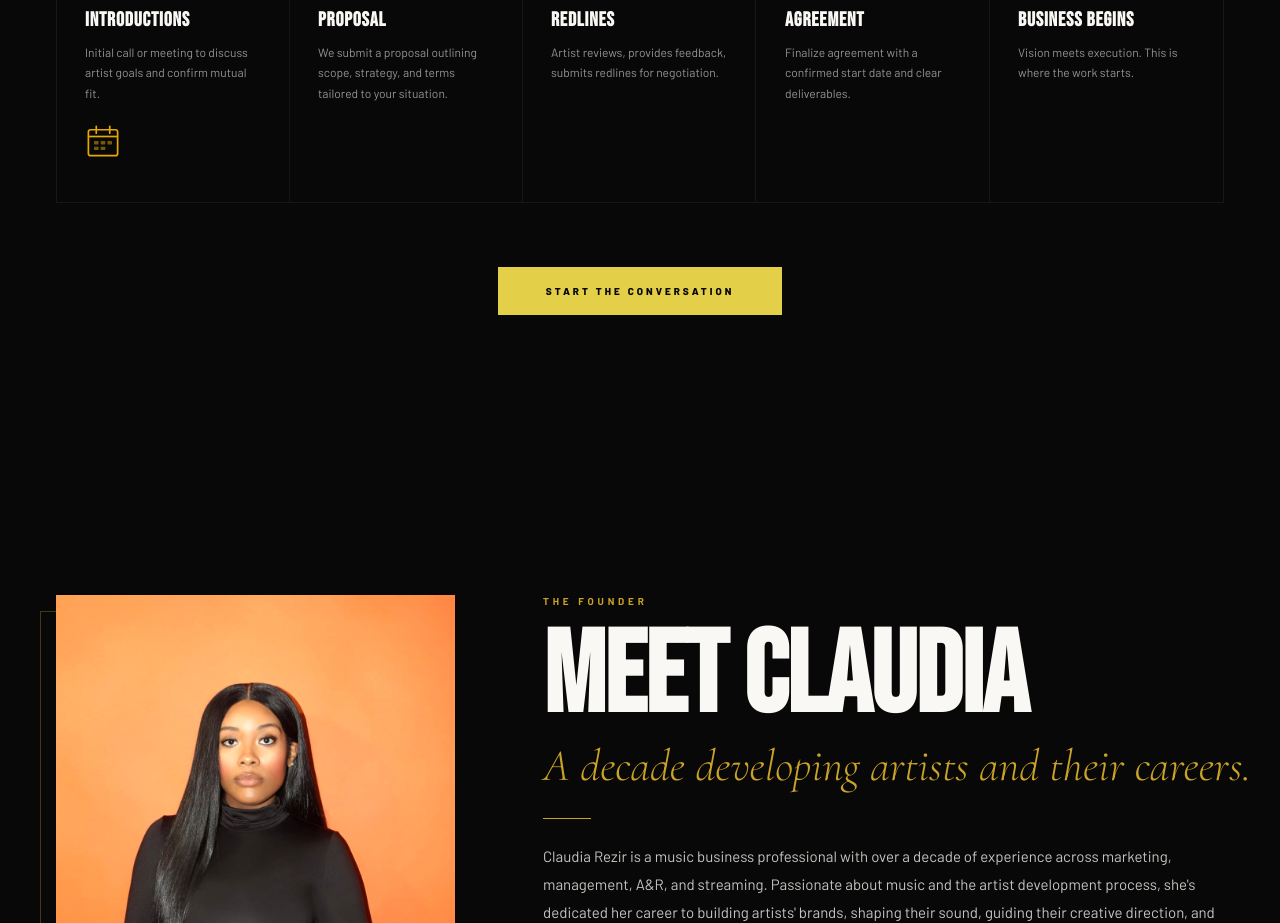
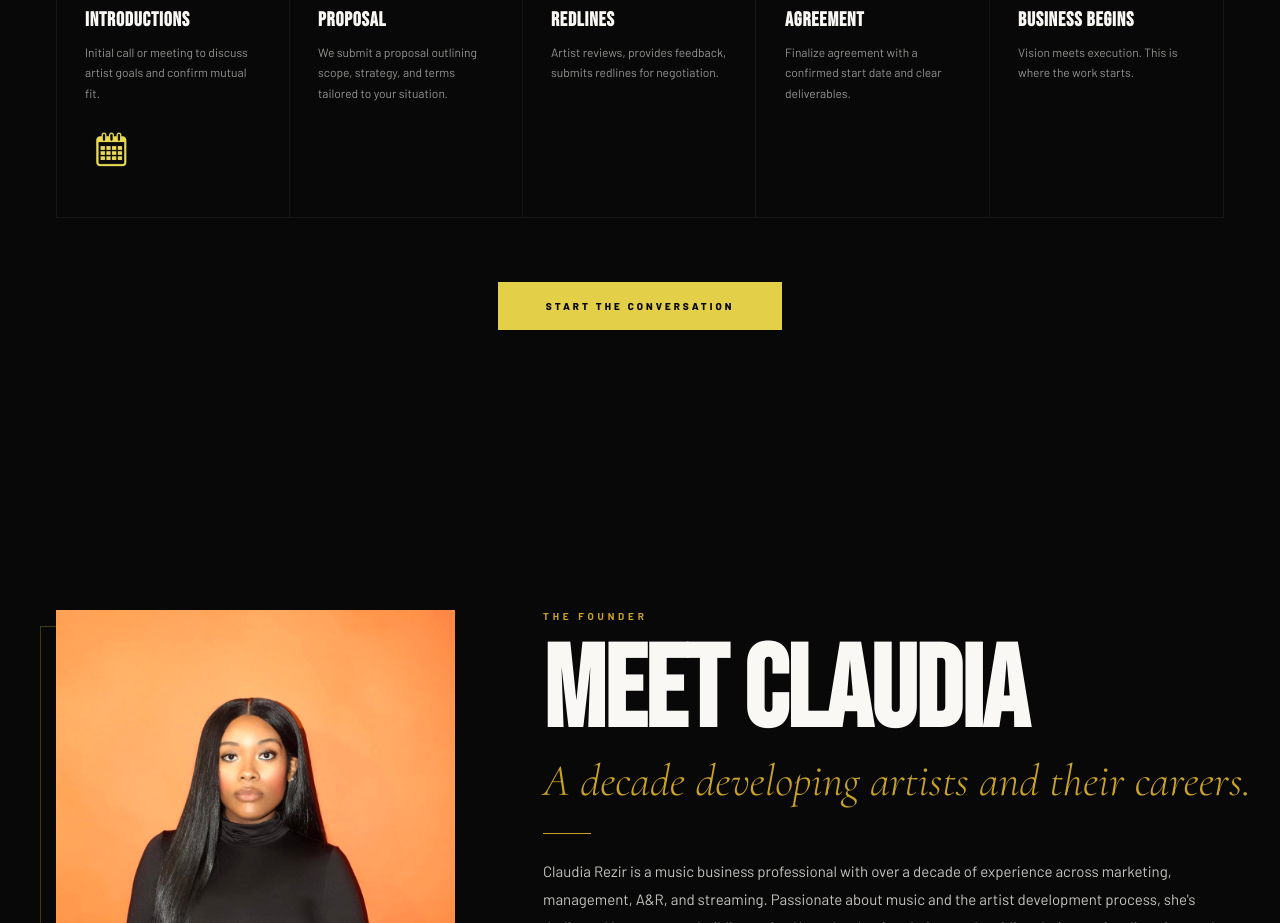
Before and after one commit to Charlesnoiuew/79uyihcoafdasf, a React (Vite) app: page / in a window 1280 px wide. Shown: the part 10980-11903 px from the top of the page. Built offline with nearby package versions, Linux system fonts and the light colour scheme.

Commit message:
Update process box image

```diff
--- a/src/components/Process.css
+++ b/src/components/Process.css
@@ -71,13 +71,10 @@
 }
 
 .process-step__icon {
-  width: 36px;
-  height: 36px;
+  width: 56px;
+  height: auto;
   margin-top: 20px;
-  color: #E4A800;
-  transition: color 0.35s;
 }
-.process-step:hover .process-step__icon { color: #ffc107; }
 
 .process__bottom { text-align: center; }
 
--- a/src/components/Process.jsx
+++ b/src/components/Process.jsx
@@ -48,17 +48,7 @@ function ProcessStep({ step, index }) {
       <h3 className="process-step__title">{step.title}</h3>
       <p className="process-step__desc">{step.desc}</p>
       {index === 0 && (
-        <svg className="process-step__icon" viewBox="0 0 32 32" fill="none" xmlns="http://www.w3.org/2000/svg">
-          <rect x="3" y="6" width="26" height="23" rx="2" stroke="currentColor" strokeWidth="1.5"/>
-          <line x1="3" y1="12" x2="29" y2="12" stroke="currentColor" strokeWidth="1.5"/>
-          <line x1="10" y1="3" x2="10" y2="9" stroke="currentColor" strokeWidth="1.5" strokeLinecap="round"/>
-          <line x1="22" y1="3" x2="22" y2="9" stroke="currentColor" strokeWidth="1.5" strokeLinecap="round"/>
-          <rect x="8" y="16" width="4" height="3" rx="0.5" fill="currentColor" opacity="0.5"/>
-          <rect x="14" y="16" width="4" height="3" rx="0.5" fill="currentColor" opacity="0.5"/>
-          <rect x="20" y="16" width="4" height="3" rx="0.5" fill="currentColor" opacity="0.5"/>
-          <rect x="8" y="21" width="4" height="3" rx="0.5" fill="currentColor" opacity="0.5"/>
-          <rect x="14" y="21" width="4" height="3" rx="0.5" fill="currentColor" opacity="0.5"/>
-        </svg>
+        <img src="/images/image-removebg-preview_(11).png" alt="Calendar" className="process-step__icon" />
       )}
     </div>
   )
```
